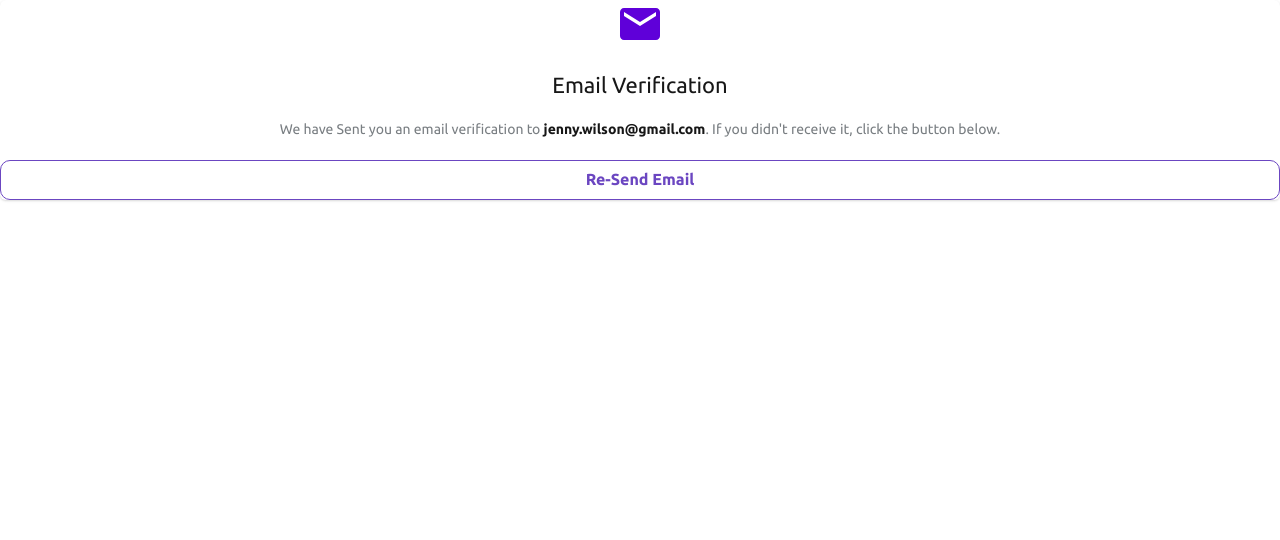
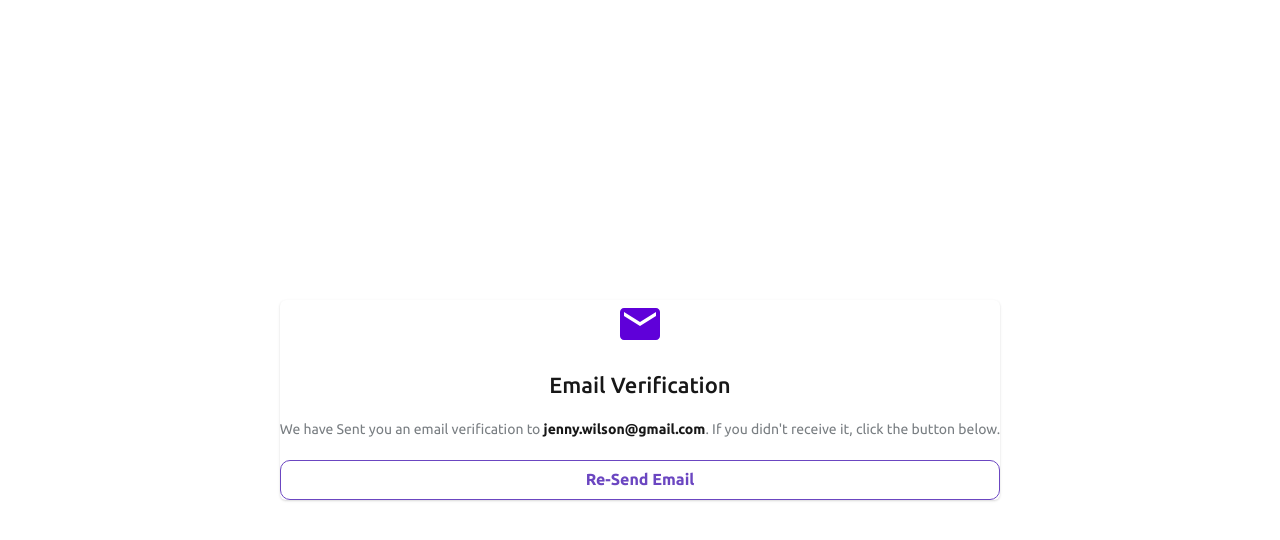
Before and after one commit to AdilAhmedShekhani/CryptoDashboard-Auth, a React (Vite) app in the folder app/: page /register-email-verify in a window 1280 px wide. Shown: the top 540 px of the page. Built offline with nearby package versions, Linux system fonts and the light colour scheme.

Commit message:
Email verification card updtaed

```diff
--- a/app/src/pages/Auth/RegisterEmailVerify/RegisterEmailVerify.jsx
+++ b/app/src/pages/Auth/RegisterEmailVerify/RegisterEmailVerify.jsx
@@ -1,13 +1,14 @@
-import { Box, Button, Card, Icon, Text, VStack } from "@chakra-ui/react";
+import { Box, Button, Card, Center, Icon, Text, VStack } from "@chakra-ui/react";
 import React from "react";
 import { MdEmail } from "react-icons/md";
 
 const RegisterEmailVerify = () => {
   return (
-    <Card>
+    <Center minH="100vh" >
+      <Card>
       <VStack spacing={6}>
         <Icon as={MdEmail} boxSize="48px" color="p.purple" />
-        <Text textStyle="h4" color="p.black">
+        <Text textStyle="h4" fontWeight="medium" color="p.black">
           Email Verification
         </Text>
         <Text textAlign="center" textStyle="p2" color="black.60">
@@ -22,6 +23,7 @@ const RegisterEmailVerify = () => {
         </Button>
       </VStack>
     </Card>
+    </Center>
   );
 };
 
```
